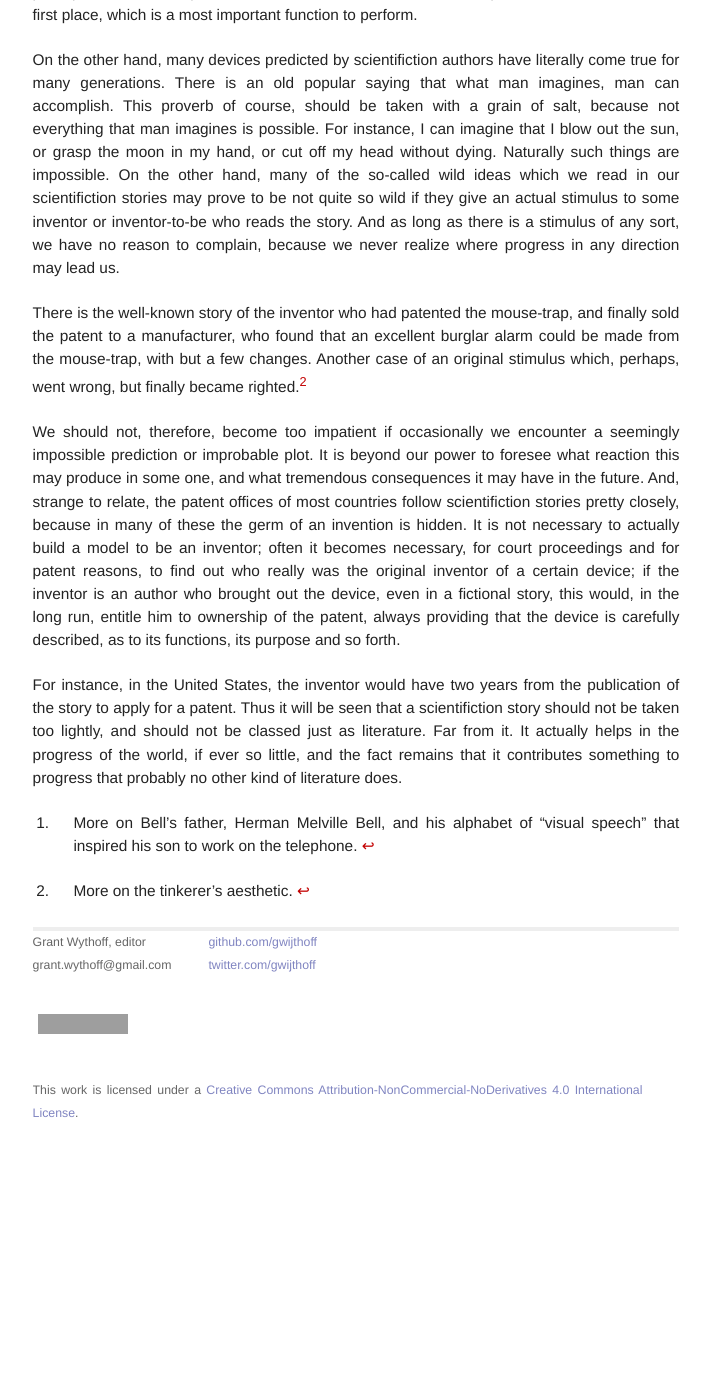
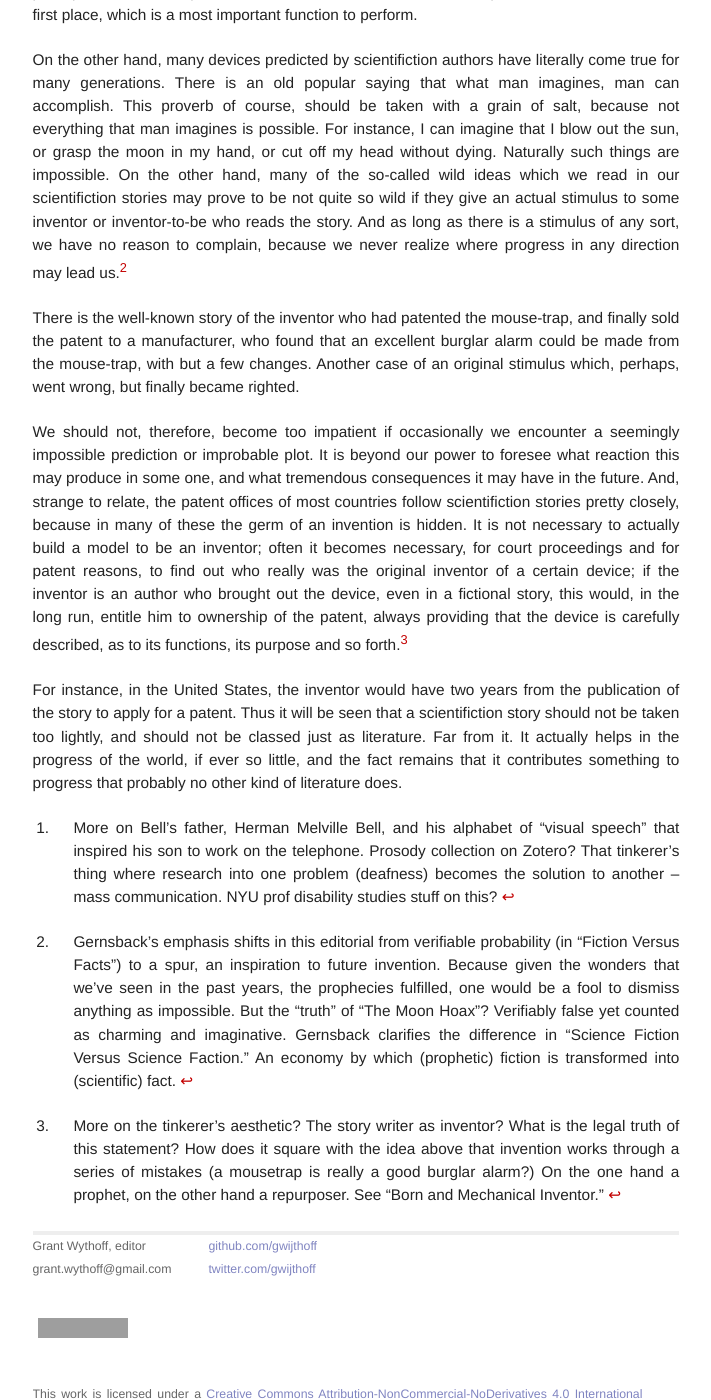
Before and after one commit to gwijthoff/perversity_of_things, a Jekyll site: the page built from 192610_imagination_and_reality.md, in a window 1280 px wide and 1400 px high, scrolled down 929 px. Shown: the whole window, without its empty margins (259-970 px from the left). Built offline with Jekyll 4.4.1, drawn with Linux system fonts in a browser that asks for light colours; before the commit the page ends 2076 px from its top, so only the background shows below that; grey boxes are pictures that could not be loaded.

Commit message:
new edits

```diff
--- a/192610_imagination_and_reality.md
+++ b/192610_imagination_and_reality.md
@@ -16,18 +16,20 @@ csl: /Users/grantwythoff/TeX/_chicago-fullnote-nobib.csl
 
 The human mind is a tremendously complex machine, which often works in a very strange manner.  A man sets out to invent a certain house appliance, and while engaged in his experimental work, gets a certain stimulus that takes him in an entirely different direction, so that the first thought of the house appliance may end in the invention of a factory labor-saving device, or perhaps something even more important.
 
-When Alexander Graham Bell was a young man, he occupied himself by devising means of enabling the deaf to hear.  This led him into electrical research work, and the apparatus, far from becoming a device by which the deaf can hear, became the present telephone.  To be sure, loud-speaking telephones are made today for the use of the deaf, but this is only a by-product and not at all the actual and more important use of the instrument.[^1]
+When Alexander Graham Bell was a young man, he occupied himself by devising means of enabling the deaf to hear.  This led him into electrical research work, and the apparatus, far from becoming a device by which the deaf can hear, became the present telephone.  To be sure, loud-speaking telephones are made today for the use of the deaf, but this is only a by-product and not at all the actual and more important use of the instrument.[^agb]
 
 Hundreds and thousands of similar instances could be cited.  An author, in one of his fantastic scientifiction stories, may start some one thinking along the suggested lines which the author had in mind, whereas the inventor in the end will finish up with something totally different, and perhaps much more important.  But the fact remains that *the author provided the stimulus* in the first place, which is a most important function to perform.
 
-On the other hand, many devices predicted by scientifiction authors have literally come true for many generations.  There is an old popular saying that what man imagines, man can accomplish.  This proverb of course, should be taken with a grain of salt, because not everything that man imagines is possible.  For instance, I can imagine that I blow out the sun, or grasp the moon in my hand, or cut off my head without dying.  Naturally such things are impossible.  On the other hand, many of the so-called wild ideas which we read in our scientifiction stories may prove to be not quite so wild if they give an actual stimulus to some inventor or inventor-to-be who reads the story.  And as long as there is a stimulus of any sort, we have no reason to complain, because we never realize where progress in any direction may lead us.
+On the other hand, many devices predicted by scientifiction authors have literally come true for many generations.  There is an old popular saying that what man imagines, man can accomplish.  This proverb of course, should be taken with a grain of salt, because not everything that man imagines is possible.  For instance, I can imagine that I blow out the sun, or grasp the moon in my hand, or cut off my head without dying.  Naturally such things are impossible.  On the other hand, many of the so-called wild ideas which we read in our scientifiction stories may prove to be not quite so wild if they give an actual stimulus to some inventor or inventor-to-be who reads the story.  And as long as there is a stimulus of any sort, we have no reason to complain, because we never realize where progress in any direction may lead us.[^stm]
 
-There is the well-known story of the inventor who had patented the mouse-trap, and finally sold the patent to a manufacturer, who found that an excellent burglar alarm could be made from the mouse-trap, with but a few changes.  Another case of an original stimulus which, perhaps, went wrong, but finally became righted.[^2]
+There is the well-known story of the inventor who had patented the mouse-trap, and finally sold the patent to a manufacturer, who found that an excellent burglar alarm could be made from the mouse-trap, with but a few changes.  Another case of an original stimulus which, perhaps, went wrong, but finally became righted.
 
-We should not, therefore, become too impatient if occasionally we encounter a seemingly impossible prediction or improbable plot.  It is beyond our power to foresee what reaction this may produce in some one, and what tremendous consequences it may have in the future.  And, strange to relate, the patent offices of most countries follow scientifiction stories pretty closely, because in many of these the germ of an invention is hidden.  It is not necessary to actually build a model to be an inventor; often it becomes necessary, for court proceedings and for patent reasons, to find out who really was the original inventor of a certain device; if the inventor is an author who brought out the device, even in a fictional story, this would, in the long run, entitle him to ownership of the patent, always providing that the device is carefully described, as to its functions, its purpose and so forth.
+We should not, therefore, become too impatient if occasionally we encounter a seemingly impossible prediction or improbable plot.  It is beyond our power to foresee what reaction this may produce in some one, and what tremendous consequences it may have in the future.  And, strange to relate, the patent offices of most countries follow scientifiction stories pretty closely, because in many of these the germ of an invention is hidden.  It is not necessary to actually build a model to be an inventor; often it becomes necessary, for court proceedings and for patent reasons, to find out who really was the original inventor of a certain device; if the inventor is an author who brought out the device, even in a fictional story, this would, in the long run, entitle him to ownership of the patent, always providing that the device is carefully described, as to its functions, its purpose and so forth.[^tnk]
 
 For instance, in the United States, the inventor would have two years from the publication of the story to apply for a patent.  Thus it will be seen that a scientifiction story should not be taken too lightly, and should not be classed just as literature.  Far from it.  It actually helps in the progress of the world, if ever so little, and the fact remains that it contributes something to progress that probably no other kind of literature does.
 
-[^1]: More on Bell's father, Herman Melville Bell, and his alphabet of "visual speech" that inspired his son to work on the telephone.
+[^agb]: More on Bell's father, Herman Melville Bell, and his alphabet of "visual speech" that inspired his son to work on the telephone.  Prosody collection on Zotero?  That tinkerer's thing where research into one problem (deafness) becomes the solution to another -- mass communication.  NYU prof disability studies stuff on this?
 
-[^2]: More on the tinkerer's aesthetic.
+[^stm]: Gernsback's emphasis shifts in this editorial from verifiable probability (in "Fiction Versus Facts") to a spur, an inspiration to future invention.  Because given the wonders that we've seen in the past years, the prophecies fulfilled, one would be a fool to dismiss anything as impossible.  But the "truth" of "The Moon Hoax"?  Verifiably false yet counted as charming and imaginative.  Gernsback clarifies the difference in "Science Fiction Versus Science Faction."  An economy by which (prophetic) fiction is transformed into (scientific) fact.
+
+[^tnk]: More on the tinkerer's aesthetic?  The story writer as inventor?  What is the legal truth of this statement?  How does it square with the idea above that invention works through a series of mistakes (a mousetrap is really a good burglar alarm?)  On the one hand a prophet, on the other hand a repurposer.  See "Born and Mechanical Inventor."
```
Also changed, not shown: 192609_editorially_speaking.md (+15 -11 lines), 193009_science_fiction_science_faction.md (+1 -2 lines).
